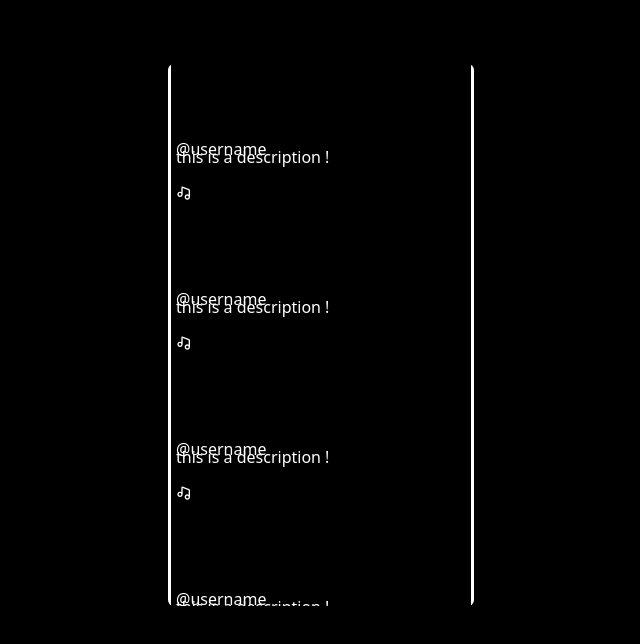
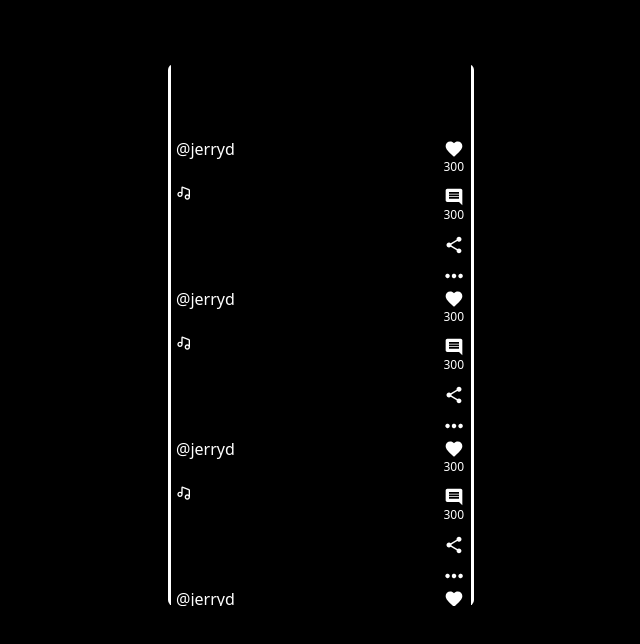
Before and after one commit to prabhatdubey670/instagram-clone, a React (Vite) app: page / in a window 1280 px wide. Shown: the top 644 px of the page, without its empty margins (319-959 px from the left). Built offline with nearby package versions, Linux system fonts and the light colour scheme.

Commit message:
Finished Ui of reel component !

```diff
--- a/package.json
+++ b/package.json
@@ -13,7 +13,7 @@
     "@emotion/styled": "^11.10.5",
     "@mui/material": "^5.11.3",
     "autoprefixer": "^10.4.13",
-    "framer-motion": "^8.0.2",
+    "framer-motion": "^8.5.0",
     "localforage": "^1.10.0",
     "match-sorter": "^6.3.1",
     "postcss": "^8.4.20",
--- a/src/components/subcomp/Reelcard.jsx
+++ b/src/components/subcomp/Reelcard.jsx
@@ -1,6 +1,7 @@
 import React ,{useRef, useState} from 'react'
+import Reelsidebar from './Reelsidebar';
 import Reelfooter from './Reelfooter';
-import vdo from 'D:/codeputs/Clones/instagram-clone/src/assets/2916298792394031223.mp4'
+import vdo from 'D:/codeputs/Clones/instagram-clone/src/assets/2990726203617069730.mp4'
 
 function Reelcard() {
   const [playing,setPlaying] = useState(false);
@@ -18,12 +19,18 @@ function Reelcard() {
   }
 
   return (
+    <>
+
     <div className='w-full max-h-full   relative snap-start border-none  bg-white object-fill' >
       <video src={vdo} loop
       ref={videoRef}
       onClick={onVideoPress}/>
-      <Reelfooter/>
+      <Reelfooter username="jerryd" music="leo ft.honey x cozy" />
+
+      <Reelsidebar/>
     </div>
+
+    </>
   )
 }
 
--- a/src/components/subcomp/Reelfooter.jsx
+++ b/src/components/subcomp/Reelfooter.jsx
@@ -1,13 +1,21 @@
 import React from 'react'
+import {motion} from 'framer-motion'
 import {BiMusic} from 'react-icons/bi'
-function Reelfooter() {
+function Reelfooter({username,caption,music}) {
   return (
     <div id="reelfooter" className='relative bottom-[77px] px-2 bg-transparent text-white flex flex-col'>
       <h3 className='absolute left-2
-       bg-transparent'>@username</h3>
-      <p className='
-      absolute left-2 -bottom-8 bg-transparent'>this is a description ! </p>
-      <BiMusic className='absolute -bottom-16 bg-transparent font-bold'/>
+       bg-transparent'>@{username}</h3>
+      <p className='text-sm
+      absolute left-2 -bottom-[44px] bg-transparent'>{caption} </p>
+      <BiMusic className='absolute -bottom-16 bg-transparent font-bold z-50'/>
+       <motion.p
+        initial={{ x: -330,opacity:0.2 }}  animate={{ x: 270,opacity:1 }} transition={{ repeat: Infinity,type:"keyframes", duration: 3,repeatType:'loop' }}
+      className='absolute -bottom-16 bg-transparent right-3 font-extralight text-sm overflow-x-hidden'
+      >
+       {music}
+      </motion.p>
+
     </div>
   )
 }
--- /dev/null
+++ b/src/components/subcomp/Reelsidebar.jsx
@@ -0,0 +1,14 @@
+import React from 'react'
+import { MdFavorite,MdInsertComment,MdShare } from 'react-icons/md'
+import { SlOptions } from 'react-icons/sl'
+export default function Reelsidebar() {
+  return (
+    <div className='absolute text-white bg-transparent top-1/2 right-[10px] z-50 '>
+      <MdFavorite className='bg-transparent text-xl'/>
+      <p className='bg-transparent text-xs'>300</p>
+      <MdInsertComment className='bg-transparent text-xl mt-3'/>
+      <p className='bg-transparent text-xs'>300</p><MdShare className='bg-transparent text-xl mt-3'/>
+      <SlOptions className='bg-transparent text-lg mt-3'/>
+    </div>
+  )
+}
```
Also changed, not shown: 1 other file (tests, documents, lock files or other folders).
